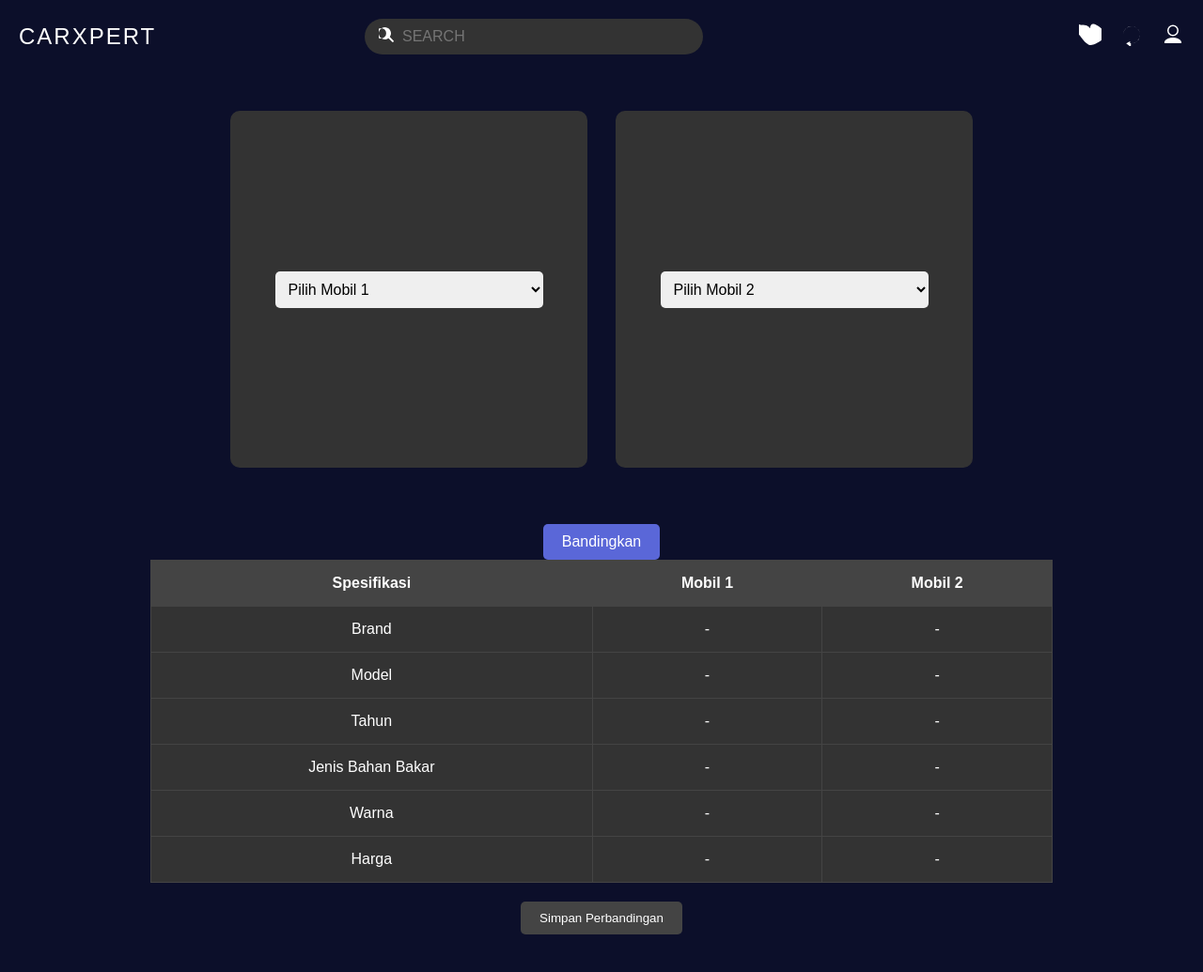
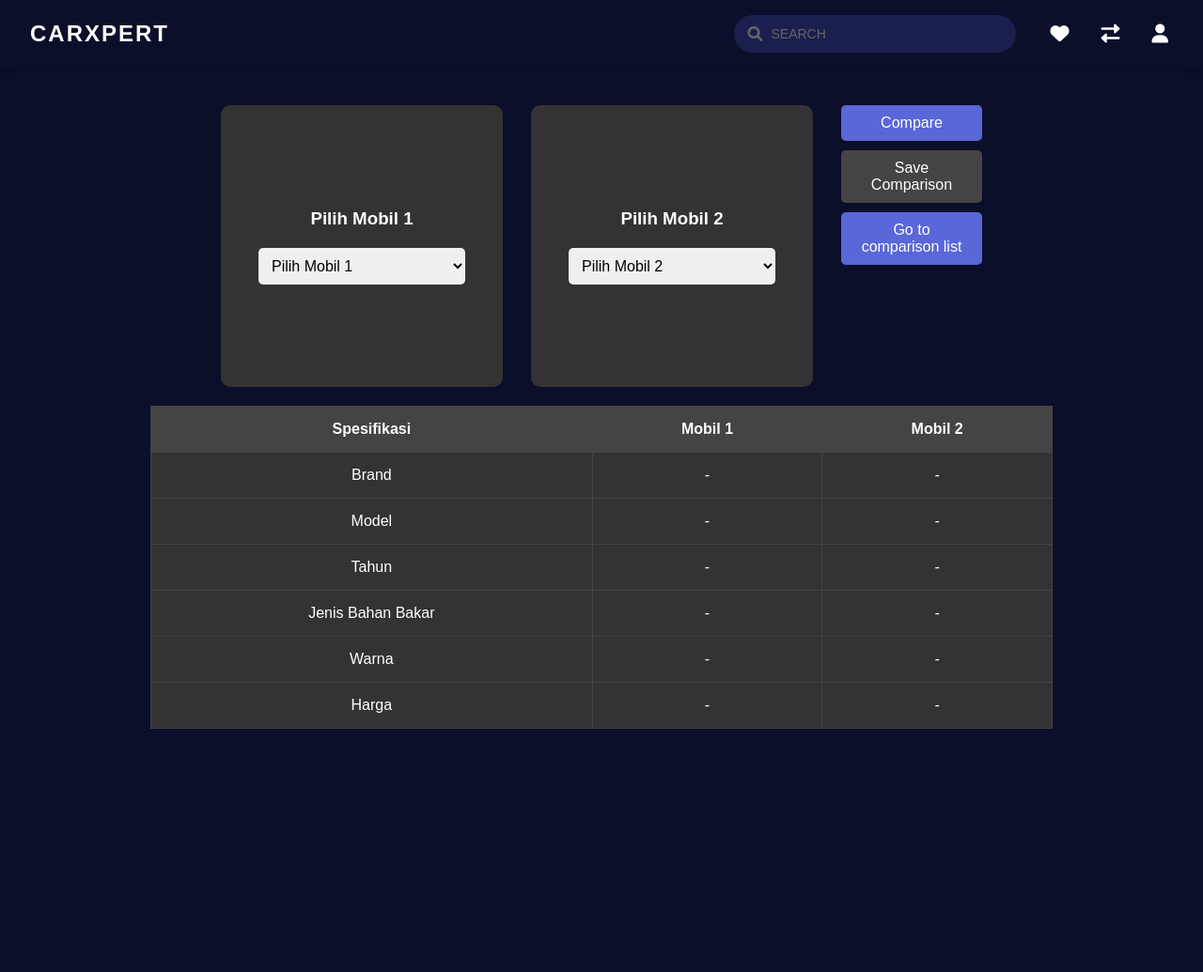
Before and after one commit to CarXpert/Car-Xpert, a Django app: page /comparecars/compare/ in a window 1280 px wide. Shown: the whole page at 94% size. After the commit the page ends 776 px from the top, so only its background shows below. Run offline with Django 5.2, Linux system fonts and the light colour scheme; data comes from the database, SQL or seed files in the repository.

Commit message:
edit compare.html and header.html

```diff
--- a/comparecars/templates/compare.html
+++ b/comparecars/templates/compare.html
@@ -3,6 +3,7 @@
 <head>
     <meta charset="UTF-8">
     <meta name="viewport" content="width=device-width, initial-scale=1.0">
+    {% include 'header.html' %}
     <title>Compare Cars</title>
     <style>
         body {
@@ -14,49 +15,32 @@
             text-align: center;
         }
 
-        header {
-            display: flex;
-            justify-content: space-between;
-            align-items: center;
-            padding: 20px;
-            background-color: #1f2235;
-        }
-
-        header h1 {
-            margin: 0;
-            color: white;
-        }
-
-        input[type="text"] {
-            background-color: #333;
-            border: none;
-            padding: 10px;
-            border-radius: 25px;
-            color: white;
-        }
-
+        /* Container utama */
         .car-comparison {
             max-width: 1200px;
             margin: 40px auto;
         }
 
+        /* Container untuk card dan tombol */
         .car-cards {
             display: flex;
             justify-content: center;
             gap: 30px;
-            margin-bottom: 40px;
+            margin-bottom: 20px;
         }
 
+        /* Card mobil dengan dropdown */
         .car-card {
             background-color: #333;
             border-radius: 10px;
             padding: 40px;
-            text-align: center;
             width: 300px;
             height: 300px;
             display: flex;
-            align-items: center;
+            flex-direction: column;
             justify-content: center;
+            text-align: center;
+            color: white;
         }
 
         select {
@@ -64,11 +48,49 @@
             font-size: 16px;
             border: none;
             border-radius: 5px;
+            width: 100%;
+            margin-top: 20px;
         }
 
+        /* Tombol Compare dan Save */
+        .button-container {
+            display: flex;
+            flex-direction: column;
+            gap: 10px;
+            align-items: center;
+        }
+
+        .compare-button, .save-button, .compare-list {
+            padding: 10px 20px;
+            border-radius: 5px;
+            cursor: pointer;
+            font-size: 16px;
+            width: 150px;
+            background-color: #5a67d8;
+            color: white;
+            border: none;
+        }
+
+        .compare-button:hover {
+            background-color: #434190;
+        }
+
+        .save-button {
+            background-color: #444;
+        }
+
+        .save-button:hover {
+            background-color: #333;
+        }
+
+        .compare-list:hover {
+            background-color: #434190;
+        }
+
+        /* Tabel perbandingan mobil */
         .comparison-table {
             width: 80%;
-            margin: 0 auto;
+            margin: 20px auto;
             border-collapse: collapse;
             color: white;
         }
@@ -87,38 +109,14 @@
             background-color: #333;
         }
 
-        .save-button {
-            margin-top: 20px;
-            padding: 10px 20px;
-            background-color: #444;
-            color: white;
-            border: none;
-            border-radius: 5px;
-            cursor: pointer;
-        }
-
-        .compare-button {
-            margin-top: 20px;
-            padding: 10px 20px;
-            background-color: #5a67d8;
-            color: white;
-            border: none;
-            border-radius: 5px;
-            cursor: pointer;
-            font-size: 16px;
-        }
-
-        .compare-button:hover {
-            background-color: #434190;
-        }
     </style>
 </head>
 <body>
-{% include 'header.html' %}
 <section class="car-comparison">
     <!-- Dropdown untuk memilih mobil -->
     <div class="car-cards">
         <div class="car-card">
+            <h3>Pilih Mobil 1</h3>
             <select id="car1">
                 <option value="">Pilih Mobil 1</option>
                 {% for car in cars %}
@@ -127,6 +125,7 @@
             </select>
         </div>
         <div class="car-card">
+            <h3>Pilih Mobil 2</h3>
             <select id="car2">
                 <option value="">Pilih Mobil 2</option>
                 {% for car in cars %}
@@ -134,8 +133,14 @@
                 {% endfor %}
             </select>
         </div>
+
+        <!-- Tombol untuk perbandingan dan penyimpanan -->
+        <div class="button-container">
+            <button class="compare-button" onclick="compareCars()">Compare</button>
+            <button class="save-button" onclick="saveComparison()">Save Comparison</button>
+            <button class="compare-list" onclick="compare_list.html">Go to comparison list</button>
+        </div>
     </div>
-    <button class="compare-button" onclick="compareCars()">Bandingkan</button>
 
     <!-- Tabel untuk menampilkan hasil perbandingan -->
     <table class="comparison-table">
@@ -179,8 +184,6 @@
             </tr>
         </tbody>
     </table>
-
-    <button class="save-button" onclick="saveComparison()">Simpan Perbandingan</button>
 </section>
 
 <script>
@@ -211,10 +214,8 @@
 
     // Memasukkan mobil ke dropdown
     function populateDropdowns(cars) {
-        console.log("Populating Dropdowns:", cars);  // Pastikan data ini muncul
         const car1Dropdown = document.getElementById('car1');
         const car2Dropdown = document.getElementById('car2');
-        console.log(cars)
         // Iterasi mobil dan tambahkan ke dropdown
         cars.forEach(car => {
             const option1 = new Option(`${car.brand} ${car.model}`, car.id);
@@ -228,9 +229,6 @@
     function compareCars() {
         const car1Id = document.getElementById('car1').value;
         const car2Id = document.getElementById('car2').value;
-
-        console.log('Selected cars:', car1Id, car2Id);  // Debug log
-        console.log('Available car data:', carData);    // Debug log
 
         if (!car1Id || !car2Id) {
             alert('Pilih dua mobil untuk dibandingkan.');
@@ -251,8 +249,6 @@
 
     // Update tabel dengan detail mobil
     function updateTable(carNumber, car) {
-        console.log(`Updating table for car ${carNumber}:`, car);  // Debug log
-
         document.getElementById(`car${carNumber}-brand`).textContent = car.brand || '-';
         document.getElementById(`car${carNumber}-model`).textContent = car.model || '-';
         document.getElementById(`car${carNumber}-year`).textContent = car.year || '-';
@@ -268,18 +264,16 @@
         const car1Id = document.getElementById('car1').value;
         const car2Id = document.getElementById('car2').value;
 
-        // Validasi apakah pengguna sudah memilih dua mobil
         if (!car1Id || !car2Id) {
             alert('Pilih dua mobil untuk dibandingkan.');
             return;
         }
 
-        // Simpan perbandingan ke backend
         fetch('/comparecars/compare/', {
             method: 'POST',
             headers: {
                 'Content-Type': 'application/json',
-                'X-CSRFToken': getCookie('csrftoken')  // Jangan lupa tambahkan CSRF token
+                'X-CSRFToken': getCookie('csrftoken')
             },
             body: JSON.stringify({
                 car_one_id: car1Id,
@@ -291,7 +285,6 @@
         .then(data => {
             if (data.message) {
                 alert('Perbandingan berhasil disimpan!');
-                // Arahkan pengguna ke halaman daftar perbandingan
                 window.location.href = '/comparecars/list-comparisons/';
             } else {
                 alert('Gagal menyimpan perbandingan. ' + data.error);
--- a/templates/header.html
+++ b/templates/header.html
@@ -1,45 +1,163 @@
+<!DOCTYPE html>
+<html lang="en">
+<head>
+    <meta charset="UTF-8">
+    <meta name="viewport" content="width=device-width, initial-scale=1.0">
+    <title>Responsive Navbar Example</title>
+    <!-- Add FontAwesome for icons -->
+    <link rel="stylesheet" href="https://cdnjs.cloudflare.com/ajax/libs/font-awesome/6.0.0/css/all.min.css">
+    <style>
+        * {
+            margin: 0;
+            padding: 0;
+            box-sizing: border-box;
+            font-family: Arial, sans-serif;
+        }
 
-<nav style="background-color: #0c0f2a; padding: 20px; display: flex; justify-content: space-between; align-items: center;">
-    <!-- Logo / Title -->
-    <div style="color: white; font-size: 24px; font-family: 'Arial', sans-serif; letter-spacing: 2px;">
+        body {
+            background-color: #f0f0f0;
+        }
+
+        .navbar {
+            background-color: #0c0f2a;
+            padding: 1rem 2rem;
+            display: flex;
+            justify-content: space-between;
+            align-items: center;
+            box-shadow: 0 2px 10px rgba(0, 0, 0, 0.3);
+        }
+
+        .logo {
+            color: white;
+            font-size: 24px;
+            font-weight: bold;
+            letter-spacing: 2px;
+        }
+
+        .nav-content {
+            display: flex;
+            align-items: center;
+            gap: 2rem;
+        }
+
+        .search-container {
+            position: relative;
+            display: flex;
+            align-items: center;
+        }
+
+        .search-container i {
+            position: absolute;
+            left: 15px;
+            color: #666;
+            font-size: 16px;
+        }
+
+        .search-input {
+            background-color: #1a1f4d;
+            border: none;
+            padding: 12px 20px 12px 40px;
+            border-radius: 25px;
+            color: white;
+            width: 300px;
+            outline: none;
+            font-size: 14px;
+            transition: all 0.3s ease;
+        }
+
+        .search-input:focus {
+            background-color: #242a5a;
+            box-shadow: 0 0 5px rgba(255, 255, 255, 0.1);
+        }
+
+        .search-input::placeholder {
+            color: #666;
+        }
+
+        .nav-icons {
+            display: flex;
+            gap: 1.5rem;
+            align-items: center;
+        }
+
+        .nav-icons button {
+            background: none;
+            border: none;
+            color: white;
+            cursor: pointer;
+            font-size: 20px;
+            padding: 5px;
+            transition: all 0.3s ease;
+        }
+
+        .nav-icons button:hover {
+            color: #a0a0a0;
+            transform: scale(1.1);
+        }
+
+        @media (max-width: 768px) {
+            .nav-content {
+                gap: 1rem;
+            }
+
+            .search-input {
+                width: 200px;
+            }
+        }
+
+        @media (max-width: 576px) {
+            .navbar {
+                flex-direction: column;
+                padding: 1rem;
+                gap: 1rem;
+            }
+
+            .nav-content {
+                flex-direction: column;
+                width: 100%;
+            }
+
+            .search-container {
+                width: 100%;
+            }
+
+            .search-input {
+                width: 100%;
+            }
+
+            .nav-icons {
+                justify-content: center;
+                width: 100%;
+            }
+        }
+    </style>
+</head>
+<body>
+
+<nav class="navbar">
+    <div class="logo">
         CARXPERT
     </div>
 
-    <!-- Search bar and icons -->
-    <div style="display: flex; align-items: center; gap: 400px;"> <!-- Ubah gap menjadi lebih kecil -->
-        <!-- Search bar -->
-        <div style="position: relative; display: flex; align-items: center;">
-            <span style="position: absolute; left: 15px; color: white;">
-                <svg xmlns="http://www.w3.org/2000/svg" width="16" height="16" fill="currentColor" class="bi bi-search" viewBox="0 0 16 16">
-                  <path d="M11.742 10.344a6.5 6.5 0 1 0-1.397 1.398h-.001l3.85 3.85a1 1 0 0 0 1.415-1.414l-3.85-3.85zm-5.44 0a5.5 5.5 0 1 1 0-7.778 5.5 5.5 0 0 1 0 7.778z"/>
-                </svg>
-            </span>
-            <input type="text" placeholder="SEARCH"
-                   style="background-color: #333; border: none; padding: 10px 20px; border-radius: 25px; color: white; padding-left: 40px; width: 300px; outline: none; font-size: 16px;">
+    <div class="nav-content">
+        <div class="search-container">
+            <i class="fas fa-search"></i>
+            <input type="text" class="search-input" placeholder="SEARCH">
         </div>
 
-        <!-- Icons -->
-        <div style="display: flex; gap: 20px;"> <!-- Ikon sekarang lebih dekat ke search bar -->
-            <!-- Heart icon -->
-            <div style="color: white; cursor: pointer;">
-                <svg xmlns="http://www.w3.org/2000/svg" width="24" height="24" fill="currentColor" class="bi bi-heart" viewBox="0 0 16 16">
-                  <path d="M8 2.748-.717 1.737C4.92-.688 8.002 3.314 8 3.314 8-.688 11.08-.688 15.682 3.314c1.098 1.077 1.798 2.616 1.798 4.385 0 1.768-.7 3.308-1.798 4.385C11.08 15.312 8.002 15.312 8 15.312c-.002 0-3.08-.001-7.682-7.313C-.717 10.312 0 .688 0 .688z"/>
-                </svg>
-            </div>
-
-            <!-- Sync icon -->
-            <div style="color: white; cursor: pointer;">
-                <svg xmlns="http://www.w3.org/2000/svg" width="24" height="24" fill="currentColor" class="bi bi-arrow-repeat" viewBox="0 0 16 16">
-                  <path d="M2 8a6 6 0 1 1 4.916 5.923V12.62l-2.75 1.625L7.5 16.65v-2.686A5.998 5.998 0 1 0 2 8z"/>
-                </svg>
-            </div>
-
-            <!-- User icon -->
-            <div style="color: white; cursor: pointer;">
-                <svg xmlns="http://www.w3.org/2000/svg" width="24" height="24" fill="currentColor" class="bi bi-person" viewBox="0 0 16 16">
-                  <path d="M8 8a3 3 0 1 0 0-6 3 3 0 0 0 0 6zm4-3a4 4 0 1 1-8 0 4 4 0 0 1 8 0zM2 13s1-3 6-3 6 3 6 3v1H2v-1z"/>
-                </svg>
-            </div>
+        <div class="nav-icons">
+            <button aria-label="Favorites">
+                <i class="fas fa-heart"></i>
+            </button>
+            <button aria-label="Compare">
+                <i class="fas fa-exchange-alt"></i>
+            </button>
+            <button aria-label="Profile">
+                <i class="fas fa-user"></i>
+            </button>
         </div>
     </div>
 </nav>
+
+</body>
+</html>
```
